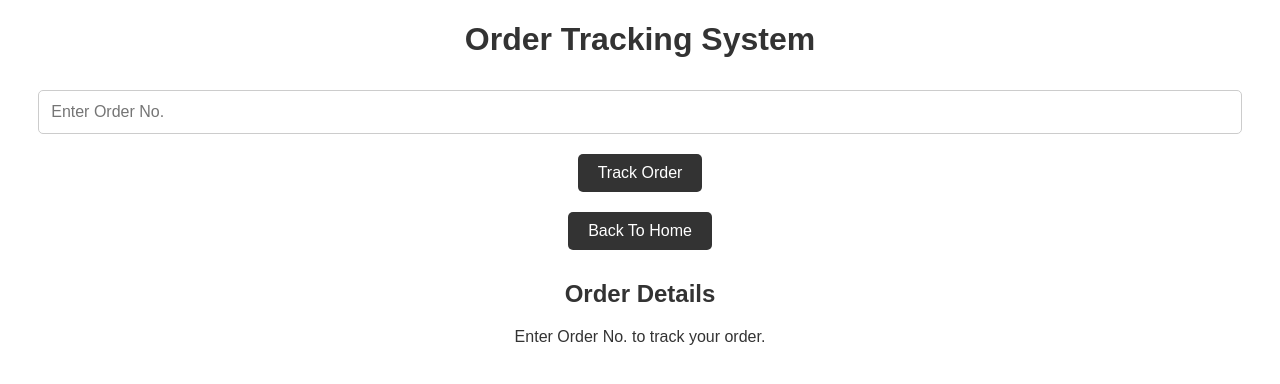
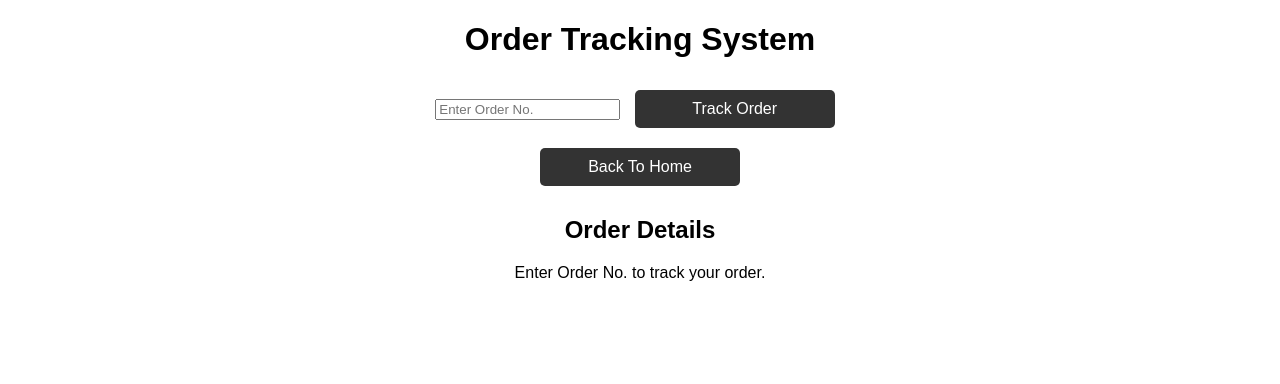
Before and after one commit to Soham-gx/BRS-Studunt, a PHP site: the page made by GitHub/index 2.html in a window 1280 px wide. Shown: the top 384 px of the page. Run offline with PHP 8.4, Linux system fonts and the light colour scheme.

Commit message:
Update styles.css

```diff
--- a/GitHub/styles.css
+++ b/GitHub/styles.css
@@ -8,79 +8,9 @@
     padding: 0;
 }
 
-/* Login & Sign-Up Container */
-.login-container, .signup-container {
-    width: 315px; /* Reduced size by 10% */
-    margin: 90px auto;
-    padding: 22px;
-    background: white;
-    color: black;
-    border-radius: 10px;
-    box-shadow: 0 4px 8px rgba(0, 0, 0, 0.2);
-    border: 1px solid #ddd;
-}
-
-/* Input Fields */
-input {
-    width: 92%;
-    padding: 12px;
-    margin: 10px 0;
-    border: 1px solid #ccc;
-    border-radius: 5px;
-    font-size: 16px;
-}
-
-/* Buttons */
-button {
-    width: 100%;
-    padding: 12px;
-    background: #b30000;
-    color: white;
-    border: none;
-    border-radius: 5px;
-    cursor: pointer;
-    font-size: 16px;
-    margin-top: 10px;
-    transition: background 0.3s;
-}
-
-button:hover {
-    background: #ff3333;
-}
-
-/* Error Message */
-#error-message {
-    color: red;
-    font-size: 14px;
-    margin-top: 5px;
-}
-
-/* Sign-Up Link */
-.signup-link {
-    margin-top: 15px;
-    font-size: 14px;
-}
-
-.signup-link a {
-    color: #b30000;
-    text-decoration: none;
-    font-weight: bold;
-}
-
-.signup-link a:hover {
-    text-decoration: underline;
-}
-/* Home Page CSS Without Red */
-body {
-  font-family: Arial, sans-serif;
-  background-color: white;
-  color: #333;
-  margin: 0;
-  padding: 0;
-}
-
+/* Home Page Styling */
 header {
-  background-color: #333; /* Dark header */
+    background-color: #333;
     color: white;
     padding: 15px;
     text-align: center;
@@ -104,6 +34,7 @@
     background: #555;
 }
 
+/* Products Layout */
 .products {
     display: flex;
     justify-content: center;
@@ -117,7 +48,7 @@
     color: #333;
     padding: 15px;
     border-radius: 10px;
-  box-shadow: 0 0 10px rgba(0,0,0,0.1);
+    box-shadow: 0 0 10px rgba(0, 0, 0, 0.1);
     width: 220px;
     text-align: center;
     transition: transform 0.3s;
@@ -137,28 +68,12 @@
     font-weight: bold;
     color: #333;
 }
-/* Top buttons container */
+
+/* Top Buttons */
 .top-buttons {
     display: flex;
     justify-content: center;
     align-items: center;
-  gap: 15px; /* Space between buttons */
+    gap: 15px;
     margin: 20px 0;
 }
-
-/* General Button Styles (if not already defined) */
-button {
-  width: auto;
-  padding: 10px 20px;
-  background: #333;
-  color: white;
-  border: none;
-  border-radius: 5px;
-  cursor: pointer;
-  font-size: 16px;
-  transition: background 0.3s ease;
-}
-
-button:hover {
-  background: #555;
-}
```
Lines whose indentation alone changed are shown as unchanged.
